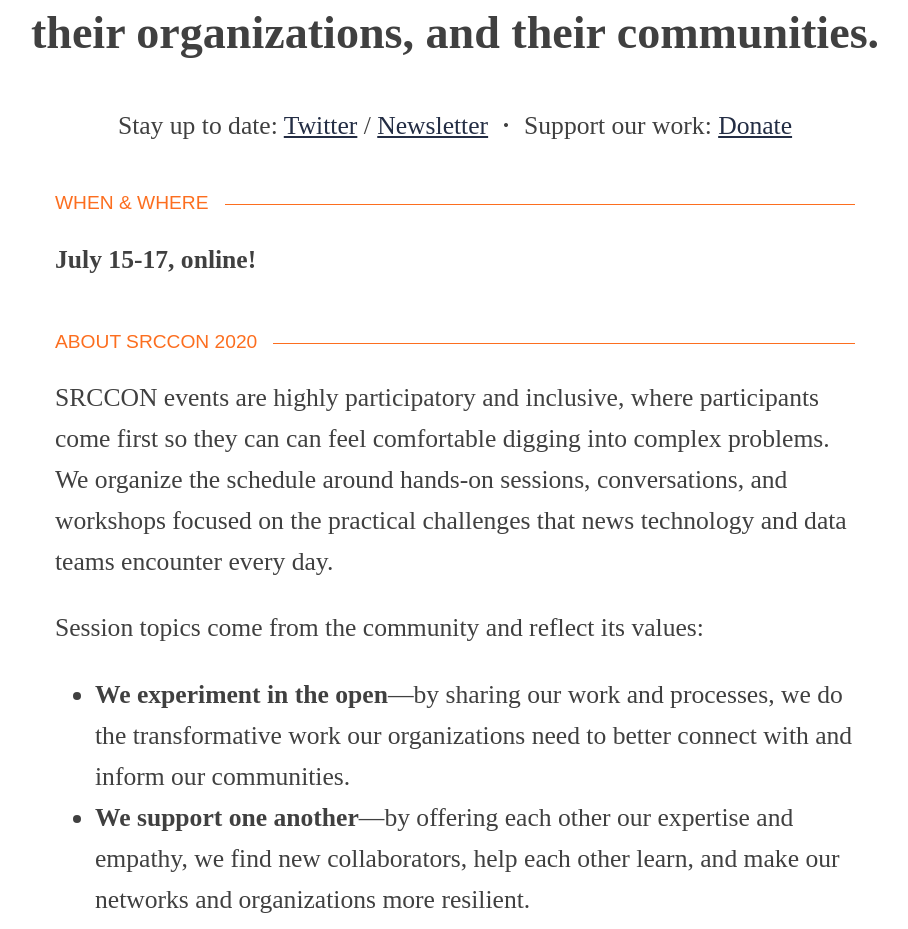
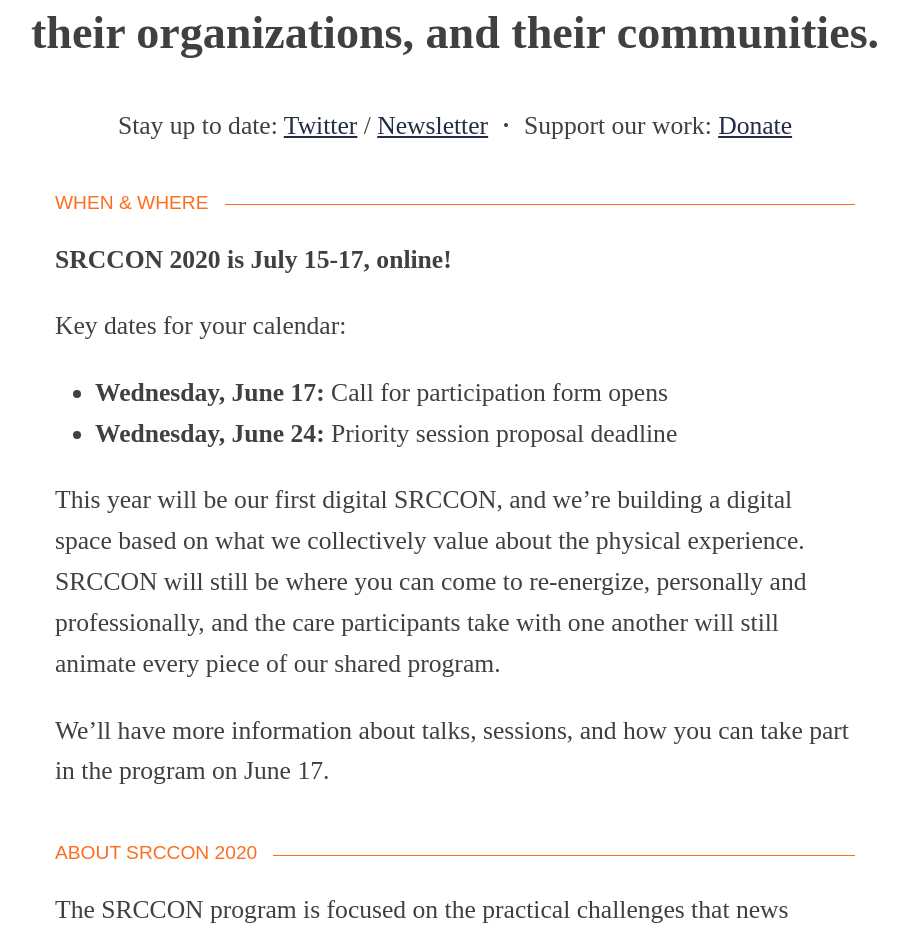
Before and after one commit to OpenNews/srccon-2020, a Jekyll site: the page built from homepage.md, in a window 1280 px wide. Shown: the part 616-1545 px from the top of the page, without its empty margins (185-1093 px from the left). Built offline with Jekyll 4.4.1, drawn with Linux system fonts in a browser that asks for light colours; some web fonts are replaced; our own code applies the rules of GitHub Pages for plain Markdown files; some of the changed text lies outside the part shown.

Commit message:
homepage language update

```diff
--- a/_includes/simple_footer.html
+++ b/_includes/simple_footer.html
@@ -16,7 +16,7 @@
             <ul>
                 <li><a href="/conduct">Code of conduct</a></li>
                 <li><a href="/scholarships">Scholarships</a></li>
-                <li><a href="/sponsors">Sponsors</a></li>
+                <li><a href="/sponsors/about">Sponsors</a></li>
                 <li><a href="/volunteer">Volunteers</a></li>
             </ul>
             <h3>Keep in touch</h3>
--- a/homepage.md
+++ b/homepage.md
@@ -5,25 +5,40 @@
 
 ### When & where
 
-**July 15-17, online!**
+**SRCCON 2020 is July 15-17, online!**
+
+Key dates for your calendar:
+
+* **Wednesday, June 17:** Call for participation form opens
+* **Wednesday, June 24:** Priority session proposal deadline
+
+This year will be our first digital SRCCON, and we're building a digital space based on what we collectively value about the physical experience. SRCCON will still be where you can come to re-energize, personally and professionally, and the care participants take with one another will still animate every piece of our shared program.
+
+We'll have more information about talks, sessions, and how you can take part in the program on June 17.
 
 ### About {{ page.event_name }}
 
-SRCCON events are highly participatory and inclusive, where participants come first so they can can feel comfortable digging into complex problems. We organize the schedule around hands-on sessions, conversations, and workshops focused on the practical challenges that news technology and data teams encounter every day.
+The SRCCON program is focused on the practical challenges that news technology and data teams encounter every day. At SRCCON, you'll:
 
-Session topics come from the community and reflect its values:
+* be part of hands-on workshops that reimagine newsroom tech, teamwork, leadership, and community—not panels where you sit back and listen, but sessions where you participate and learn.
+* connect with people who share your hopes and dreams for journalism—not just making professional acquaintances, but creating personal relationships that last.
+* bring who you are into a conference that thinks about the program, the schedule—even games & meals—as ways to celebrate everything you have to share.
 
+<style>.embed-container { position: relative; padding-bottom: 56.25%; height: 0; overflow: hidden; max-width: 100%; margin-bottom: 1em; } .embed-container iframe, .embed-container object, .embed-container embed { position: absolute; top: 0; left: 0; width: 100%; height: 100%; }</style><div class='embed-container'><iframe src='https://player.vimeo.com/video/180221748' frameborder='0' webkitAllowFullScreen mozallowfullscreen allowFullScreen></iframe></div>
+
+SRCCON events are highly participatory and inclusive, where participants come first so they can can feel comfortable digging into complex problems. The conversations that happen here come from the community and reflect its values:
+
+* **We lead change**—by challenging the power structures that have failed our industry, we push for inclusive, long-lasting change in our organizations, led by journalists of color and journalists in local and regional newsrooms.
+* **We support one another**—by offering each other our expertise and empathy, we find new collaborators, help each other learn, and make our networks and organizations more resilient.
 * **We experiment in the open**—by sharing our work and processes, we do the transformative work our organizations need to better connect with and inform our communities.
-* **We support one another**—by offering each other our expertise and empathy, we find new collaborators, help each other learn, and make our networks and organizations more resilient.
-* **We lead change**—by challenging the power structures that have failed our industry, we push for inclusive, long-lasting change in our organizations, led by journalists of color and journalists in local and regional newsrooms.
 
-<style>.embed-container { position: relative; padding-bottom: 56.25%; height: 0; overflow: hidden; max-width: 100%; } .embed-container iframe, .embed-container object, .embed-container embed { position: absolute; top: 0; left: 0; width: 100%; height: 100%; }</style><div class='embed-container'><iframe src='https://player.vimeo.com/video/180221748' frameborder='0' webkitAllowFullScreen mozallowfullscreen allowFullScreen></iframe></div>
+Our work exists to create a future where journalists can work in newsrooms that are equitable, inclusive, and collaborative. We hold space for you to bring your entire self to SRCCON, just as we hope that one day everyone will be able to bring their whole selves to work—instead of feeling the need to self-oppress because of identity or background. We also hope to provide the community, environment, and support you need to focus on your work (or what you're passionate about), and at least for a while, do it without carrying extra weight.
 
 ### Who attends SRCCON events
 
-The majority of SRCCON participants are the developers, designers, journalists, and editors who collaborate on open technologies and processes within journalism. Participants come to SRCCON because they are working to change journalism for the better, whether that be pushing for more inclusive processes, bringing outside technical perspectives into the newsroom, or developing new ways to engage and inform readers.
+Our participants represent organizations ranging from massive to tiny, and come from all over the US and many other countries. Accessibility is a core value, and we always offer [live session transcripts and tons of documentation](https://2019.srccon.org/documentation/) for those who can't attend in person. This year, we're excited to expand possibilities for attendees even further. Much of the SRCCON program will be available across multiple time zones and through asynchronous participation—if you need to take care of the popsicle your kid just dropped on the floor or step away for an urgent call, we want to make it possible to participate around the complexity of this moment.
 
-Our participants represent organizations ranging from massive to tiny, and come from all over the US and many other countries. Each year, we particularly welcome journalists and allies from the city hosting SRCCON, and we offer [live session transcripts and tons of documentation](https://2019.srccon.org/documentation/) for those who can't attend in person.
+SRCCON participants are developers, designers, journalists, editors, and allies: the practitioners and leaders who are transforming their newsrooms into more representative and innovative places to work. Participants come to SRCCON to change journalism by creating more intentional processes, better relationships with the communities they cover, and new ways to engage and inform people.
 
 ### What's next
 
```
